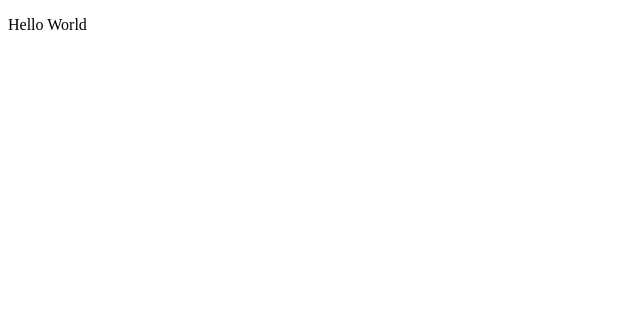
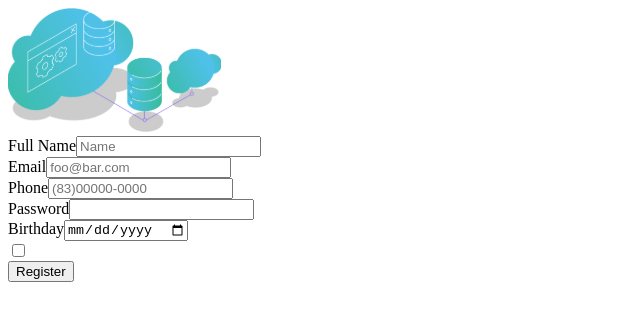
Before and after one commit to Ovictorhugol/formReact, a React (Create React App) app: page / in a window 1280 px wide. Shown: the top 320 px of the page, without its empty margins (0-640 px from the left). Built offline with nearby package versions, Linux system fonts and the light colour scheme.

Commit message:
Feat:Input components

```diff
--- a/src/App.js
+++ b/src/App.js
@@ -1,7 +1,8 @@
+import Home from "./pages/Home";
 function App() {
   return (
     <div className="App">
-      <p>Hello World</p>
+      <Home />
     </div>
   );
 }
--- /dev/null
+++ b/src/components/Button.js
@@ -0,0 +1,16 @@
+import React from "react";
+
+function Button(props) {
+  const onClickHandler = (e) => {
+    console.log(e.target.value);
+  };
+  return (
+    <div>
+      <button type="submit" onClick={onClickHandler}>
+        {props.text}
+      </button>
+    </div>
+  );
+}
+
+export default Button;
--- /dev/null
+++ b/src/components/Checkbox.js
@@ -0,0 +1,12 @@
+import React from "react";
+
+function Checkbox(props) {
+  const { type } = props;
+  return (
+    <div>
+      <input type={type}></input>
+    </div>
+  );
+}
+
+export default Checkbox;
--- /dev/null
+++ b/src/components/Input.js
@@ -0,0 +1,12 @@
+import React from "react";
+
+function Input(props) {
+  return (
+    <div>
+      <label>{props.label}</label>
+      <input type={props.type} placeholder={props.placeholder}></input>
+    </div>
+  );
+}
+
+export default Input;
--- /dev/null
+++ b/src/pages/Home.js
@@ -0,0 +1,21 @@
+import React from "react";
+import Input from "../components/Input";
+import Button from "../components/Button";
+import Checkbox from "../components/Checkbox";
+import logo from "../assets/Logo.svg";
+function Home() {
+  return (
+    <div>
+      <img src={logo} alt="Logo" />
+      <Input type="text" label="Full Name" placeholder="Name" />
+      <Input type="email" label="Email" placeholder="foo@bar.com" />
+      <Input type="phone" label="Phone" placeholder="(83)00000-0000" />
+      <Input type="password" label="Password" placeholder="" />
+      <Input type="date" label="Birthday" placeholder="" />
+      <Checkbox type="checkbox" />
+      <Button text="Register" />
+    </div>
+  );
+}
+
+export default Home;
```
Also changed, not shown: src/assets/Logo.svg (added).
